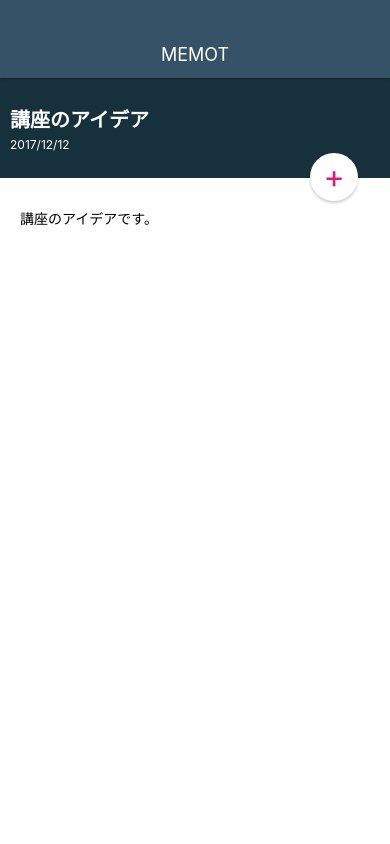
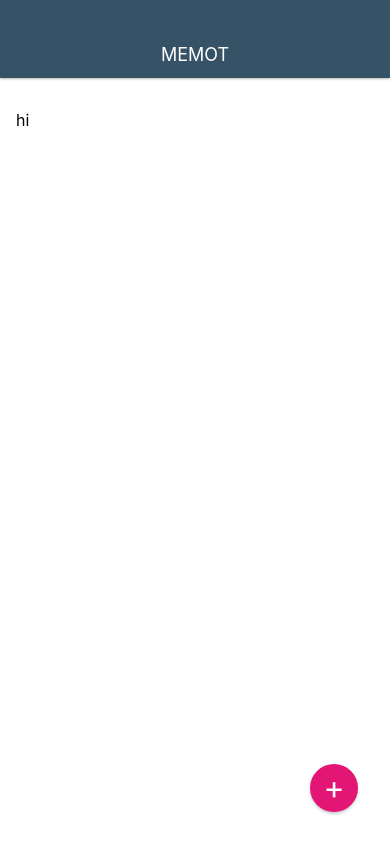
Before and after one commit to yuji-ueda/MemoApp, a React Native app: screen / in a window 390 px wide. Built offline with nearby package versions, Linux system fonts and the light colour scheme.

Commit message:
create MemoEditScreen

```diff
--- a/App.js
+++ b/App.js
@@ -1,13 +1,13 @@
 import React from 'react';
 import { StyleSheet, View } from 'react-native';
-import MemoDetailScreen from './src/screens/MemoDetailScreen';
+import MemoEditScreen from './src/screens/MemoEditScreen';
 import AppBar from './src/components/AppBar';
 
 export default function App() {
   return (
     <View style={styles.container}>
       <AppBar />
-      <MemoDetailScreen />
+      <MemoEditScreen />
     </View>
   );
 }
--- /dev/null
+++ b/src/screens/MemoEditScreen.js
@@ -0,0 +1,35 @@
+import React from 'react';
+import {
+  StyleSheet, View, TextInput,
+} from 'react-native';
+import CircleButton from '../elements/CircleButton';
+
+class MemoEditScreen extends React.Component {
+  render() {
+    return (
+      <View style={styles.container}>
+        <TextInput style={styles.memoEditInput} multiline value="hi" />
+        <CircleButton>+</CircleButton>
+      </View>
+    );
+  }
+}
+
+const styles = StyleSheet.create({
+  container: {
+    flex: 1,
+    width: '100%',
+  },
+  memoEditInput: {
+    backgroundColor: '#fff',
+    flex: 1,
+    paddingTop: 32,
+    paddingLeft: 16,
+    paddingRight: 16,
+    paddingBottom: 16,
+    fontSize: 16,
+    textAlignVertical: 'top',
+  },
+});
+
+export default MemoEditScreen;
```
Also changed, not shown: assets/fonts/fa-solid-900.ttf (added).
